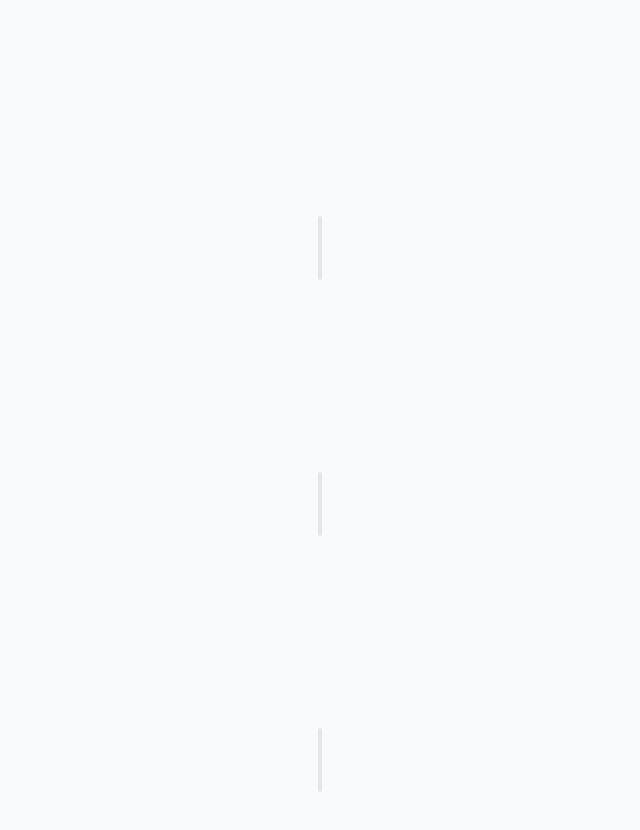
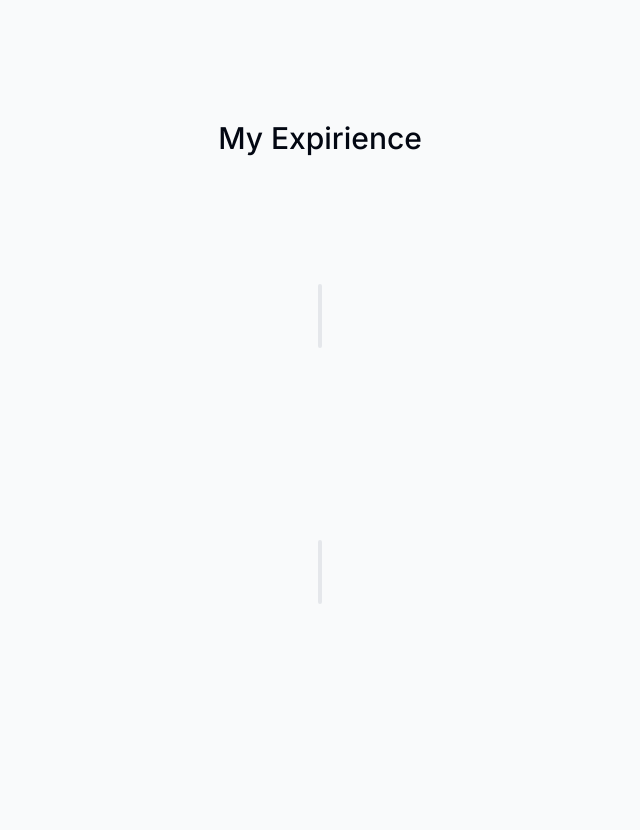
Before and after one commit to Tally2014/portfolio, a Next.js app: page / in a window 1280 px wide. Shown: the part 2980-3810 px from the top of the page, without its empty margins (320-960 px from the left). After the commit the page ends 3680 px from the top, so only its background shows below. Built offline with nearby package versions, Linux system fonts and the light colour scheme.

Commit message:
create - Make a new Expirience component and import in page component

```diff
--- a/app/page.tsx
+++ b/app/page.tsx
@@ -3,6 +3,7 @@ import SectionDivider from "@/components/SectionDivider";
 import About from "@/components/About";
 import Projects from "@/components/Projects";
 import Skills from "@/components/Skills";
+import Expirience from "@/components/Expirience";
 export default function Home() {
   return (
     <main className="flex flex-col items-center px-4">
@@ -11,7 +12,7 @@ export default function Home() {
       <About />
       <Projects />
       <Skills />
-      <SectionDivider />
+      <Expirience />
       <SectionDivider />
       <SectionDivider />
     </main>
--- /dev/null
+++ b/components/Expirience.tsx
@@ -0,0 +1,10 @@
+import React from "react";
+import SectionHeading from "./SectionHeading";
+
+export default function Expirience() {
+  return (
+    <section>
+      <SectionHeading>My expirience</SectionHeading>
+    </section>
+  );
+}
```
